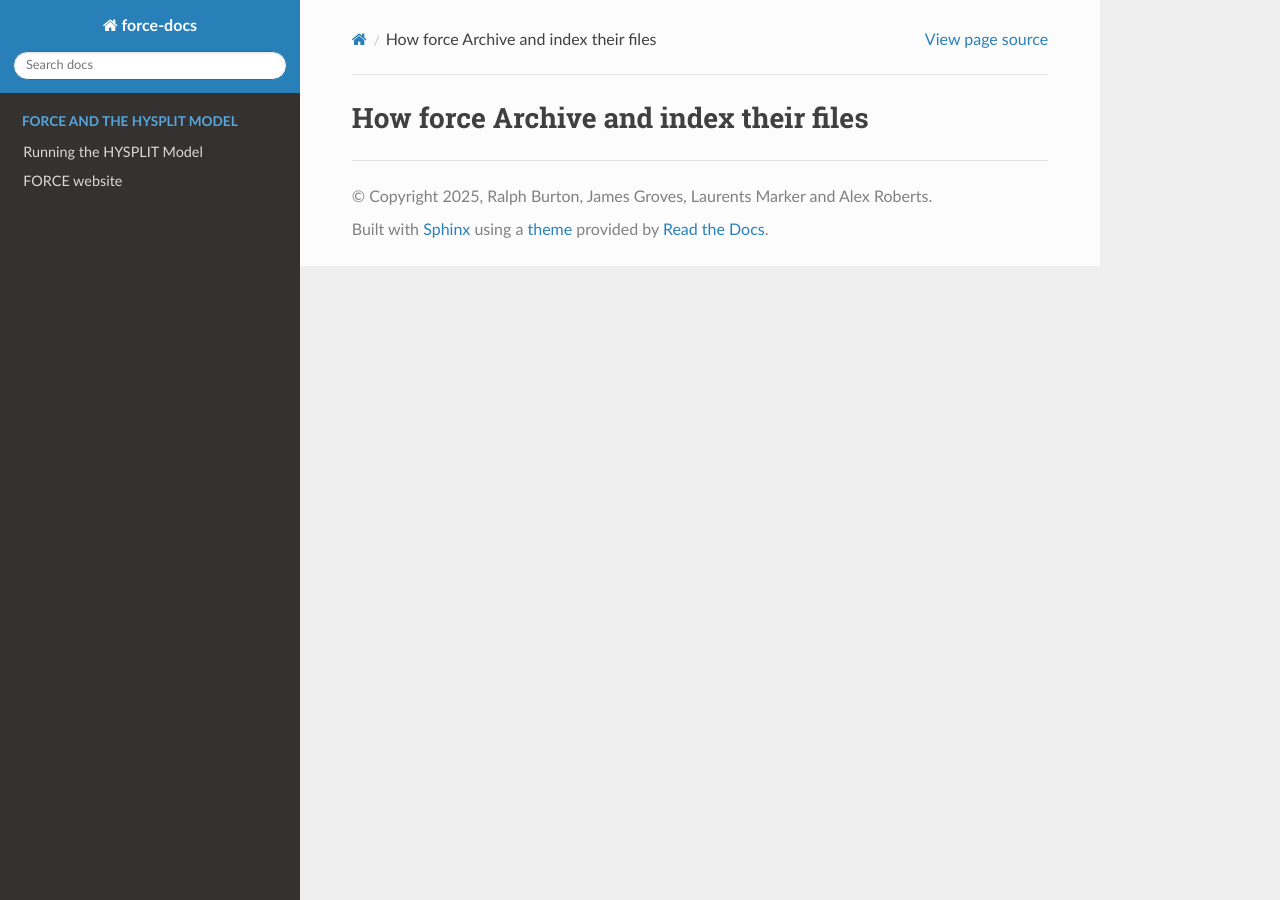
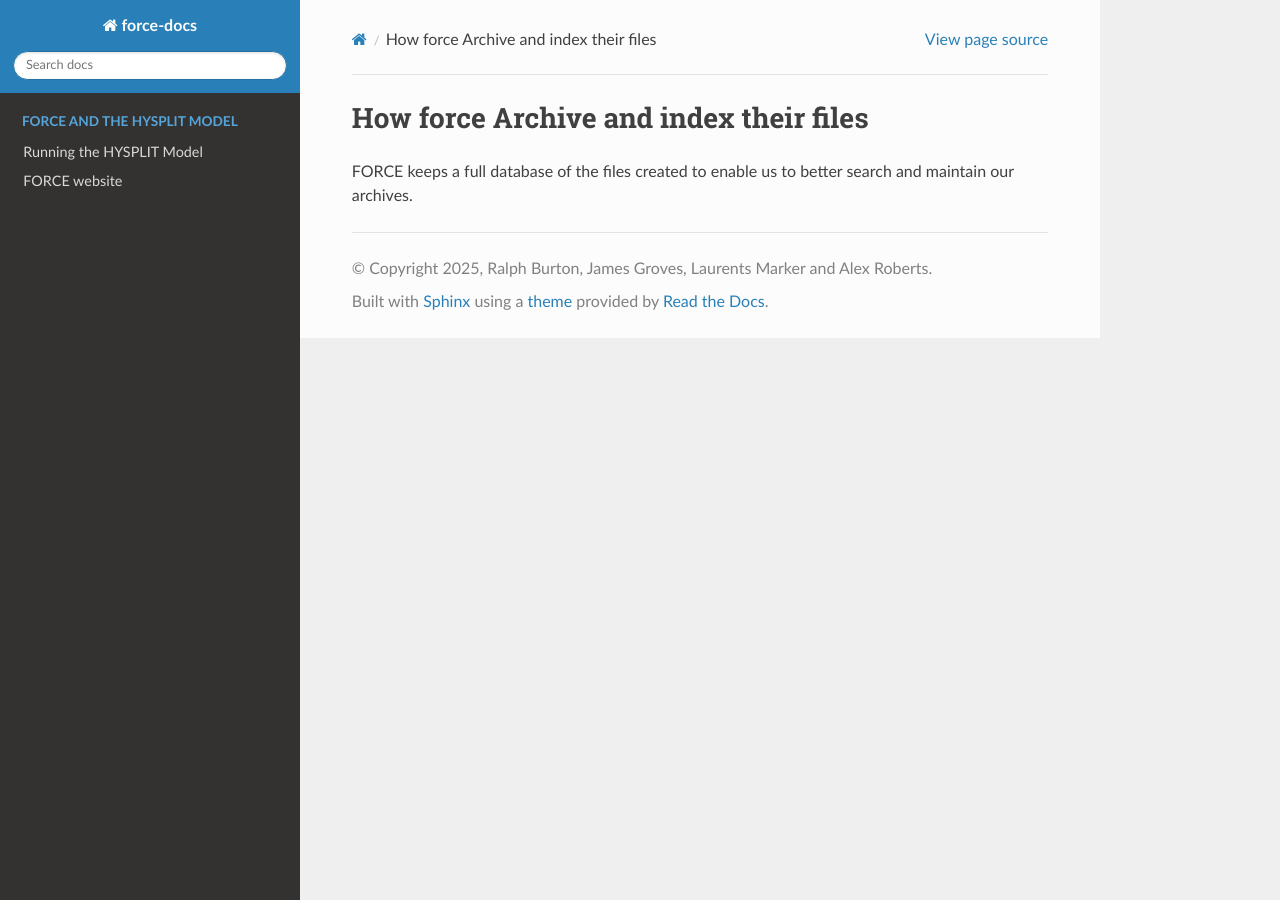
Before and after one commit to ncas-force/force-docs, a Sphinx documentation site: the page built from docs/archive/introduction.rst, in a window 1280 px wide. Built offline with Sphinx 7.4.7 and the Read the Docs theme 3.1.0, drawn with Linux system fonts in a browser that asks for light colours; pages that are not in the unit, such as notebooks, are missing from menus.

Commit message:
added some dummy content

```diff
--- a/docs/archive/introduction.rst
+++ b/docs/archive/introduction.rst
@@ -1,2 +1,4 @@
 How force Archive and index their files
 =======================================
+
+FORCE keeps a full database of the files created to enable us to better search and maintain our archives.
--- a/docs/hysplit/introduction.rst
+++ b/docs/hysplit/introduction.rst
@@ -1,2 +1,4 @@
 How force use the HYSPLIT Model
-=========================
+===============================
+
+force use the HYSPLIT model for both forecast trajectories and back trajactories
--- a/docs/website/introduction.rst
+++ b/docs/website/introduction.rst
@@ -1,2 +1,4 @@
 Introduction to the FORCE website.
 ==================================
+
+The force website is create using the latest web technology
```
